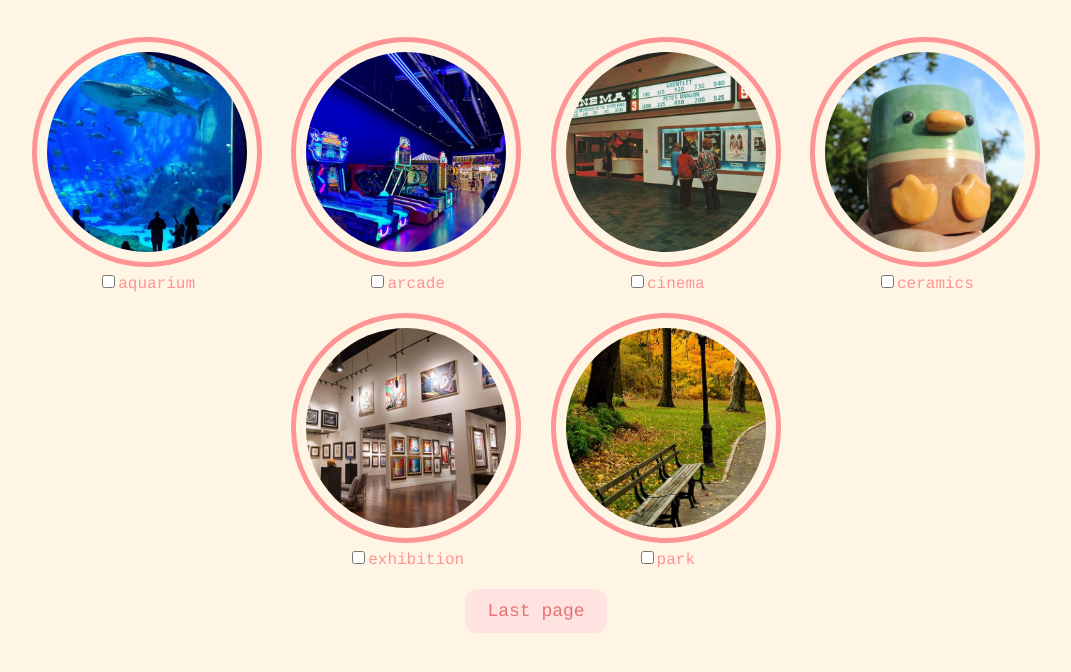
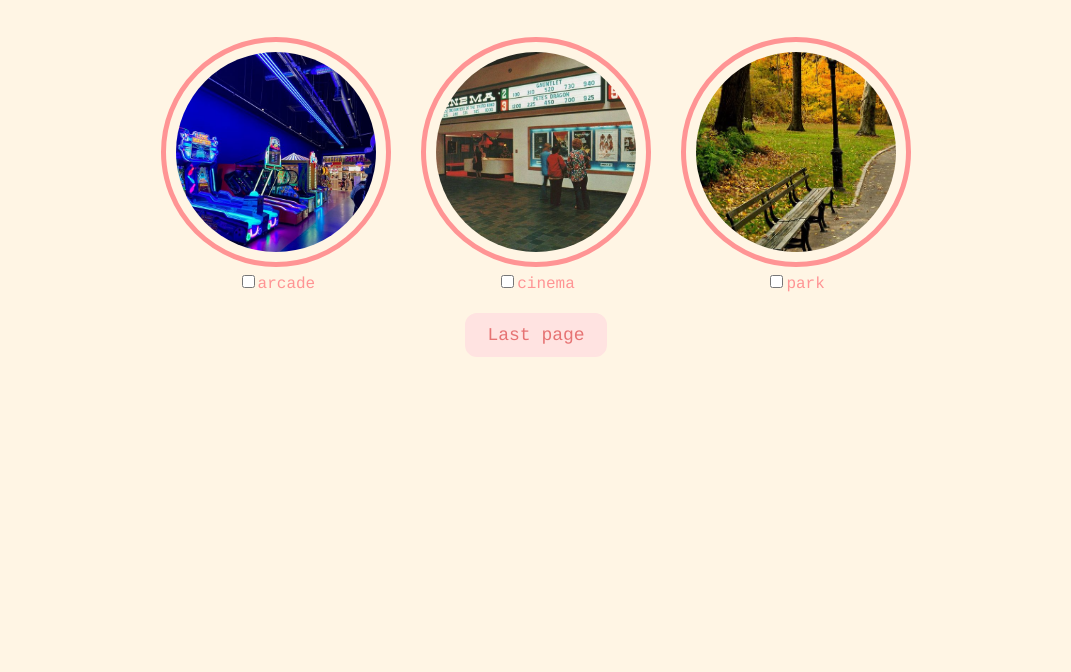
Before and after one commit to kentoy-21/ILOVEYOU, a plain HTML site: page activities.html in a window 1280 px wide. Shown: the part 90-762 px from the top of the page, without its empty margins (104-1175 px from the left). Drawn offline with Linux system fonts and the light colour scheme.

Commit message:
Update activities.html

```diff
--- a/activities.html
+++ b/activities.html
@@ -9,16 +9,6 @@
   <body>
     <div id="activityquestion"><b>What are we doing after?</b></div>
     <div class="activities-selection">
-      <div class="activity-item">
-        <img src="activities/aquarium.jpeg" alt="aquarium" />
-        <label
-          ><input
-            type="checkbox"
-            name="activities"
-            value="aquarium"
-          />aquarium</label
-        >
-      </div>
       <div class="activity-item">
         <img src="activities/arcade.jpeg" alt="arcade" />
         <label
@@ -40,26 +30,6 @@
         >
       </div>
       <div class="activity-item">
-        <img src="activities/keramika.jpeg" alt="ceramics" />
-        <label
-          ><input
-            type="checkbox"
-            name="activities"
-            value="ceramics"
-          />ceramics</label
-        >
-      </div>
-      <div class="activity-item">
-        <img src="activities/kunsthalle.jpeg" alt="kunsthalle" />
-        <label
-          ><input
-            type="checkbox"
-            name="activities"
-            value="kunsthalle"
-          />exhibition</label
-        >
-      </div>
-      <div class="activity-item">
         <img src="activities/park.jpeg" alt="park.jpeg" />
         <label
           ><input
```
